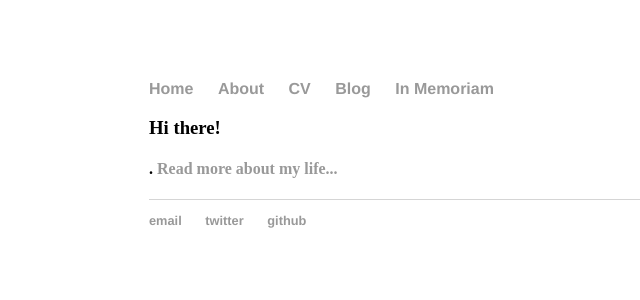
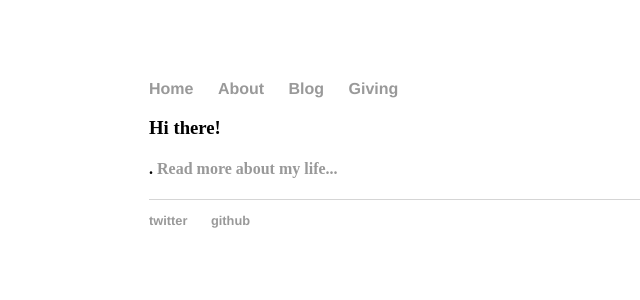
Before and after one commit to abookcanada/abookcanada.github.io, a Jekyll site: the page built from index.html, in a window 1280 px wide. Shown: the top 300 px of the page, without its empty margins (171-811 px from the left). Built offline with Jekyll 4.4.1, drawn with Linux system fonts in a browser that asks for light colours.

Commit message:
Update default.html

```diff
--- a/_layouts/default.html
+++ b/_layouts/default.html
@@ -8,11 +8,10 @@
 		<body>
 			<nav>
 	    		<ul>
-	        		<li><a href="/">Home</a></li>
+	        		<li><a href="/home">Home</a></li>
 		        	<li><a href="/about">About</a></li>
-	        		<li><a href="/cv">CV</a></li>
 	        		<li><a href="/blog">Blog</a></li>
-				<li><a href="/memoriam">In Memoriam</a></li>
+				<li><a href="/giving">Giving</a></li>
 	    		</ul>
 			</nav>
 			<div class="container">
@@ -24,9 +23,8 @@
 
 			<footer>
 	    		<ul>
-	        		<li><a href="mailto:alan.booksl@gmail.com">email</a></li>
 				<li><a href="https://twitter.com/alan_booksl">twitter</a></li>
-	        		<li><a href="https://github.com/abookcanada">github</a></li>
+	        		<li><a href="https://github.com/longcheaptalk">github</a></li>
 				</ul>
 			</footer>
 		</body>
```
